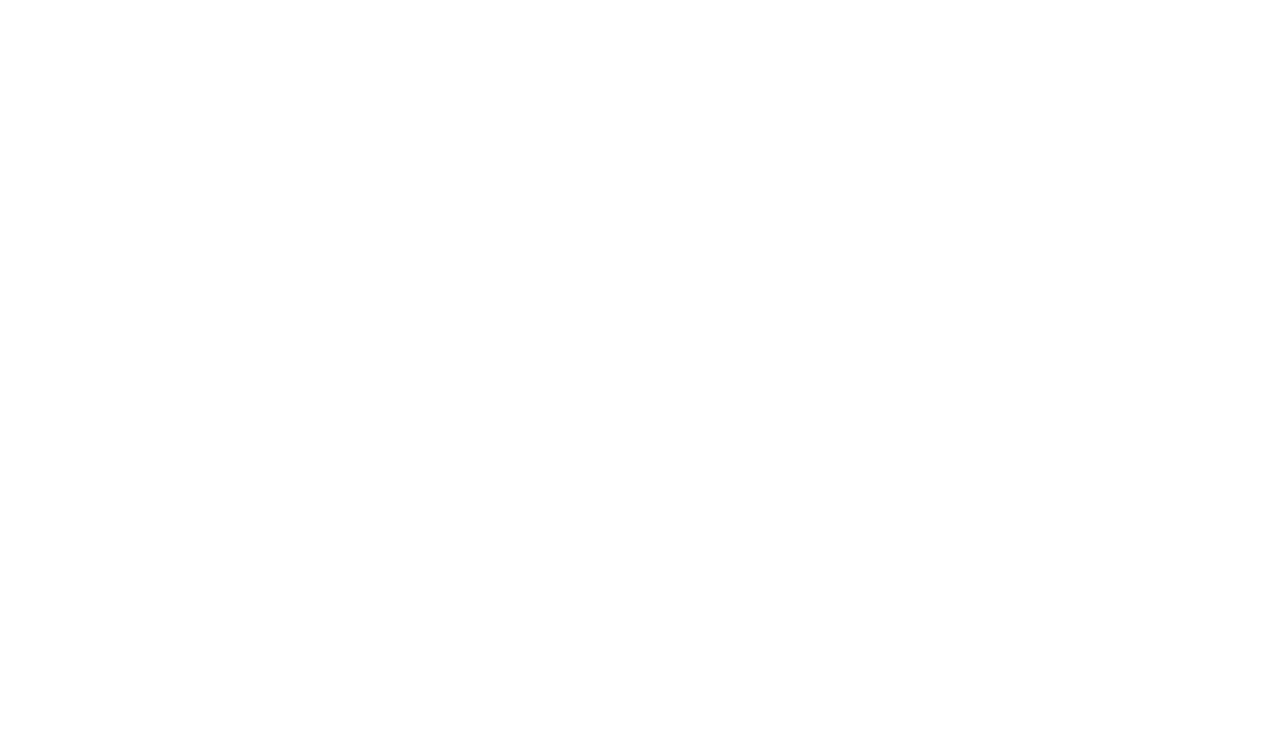
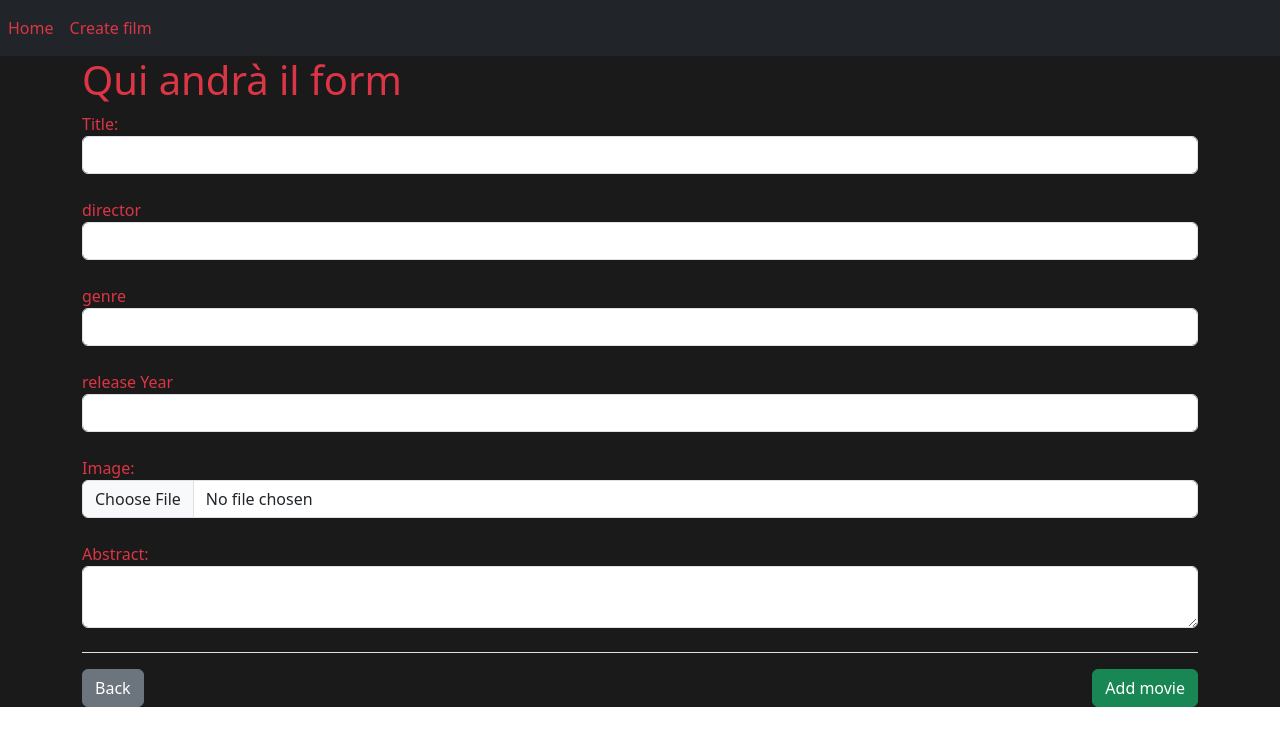
Before and after one commit to manuelpezzi/webapp-react, a React (Vite) app: page /movie/create in a window 1280 px wide. Before the commit this address had no page. Shown: the top 746 px of the page. Built offline with nearby package versions, Linux system fonts and the light colour scheme.

Commit message:
add create movie page and mod color to site

```diff
--- a/src/App.jsx
+++ b/src/App.jsx
@@ -3,6 +3,7 @@
 import HomePage from './pages/Homepage';
 import MoviePage from './pages/MoviePage';
 
+import CreateMoviePage from './pages/CreateMoviePage';
 function App() {
   return (
     <>
@@ -11,7 +12,9 @@
           <Route Component={DefaultLayout}>
             {/* qui vanno le pagine */}
             <Route path="/" Component={HomePage} />
+            <Route path='/movie/create' Component={CreateMoviePage} />
             <Route path="/movies/:id" Component={MoviePage} />
+
           </Route>
         </Routes>
       </BrowserRouter>
--- a/src/components/Header.jsx
+++ b/src/components/Header.jsx
@@ -3,10 +3,14 @@
 export default function Header() {
     return (
         <header>
-            <nav className="navbar navbar-expand navbar-light bg-light">
+            <nav className="navbar navbar-expand navbar-light bg-dark ">
                 <div className="nav navbar-nav">
-                    <NavLink className="nav-item nav-link" to="/">
+                    <NavLink className="nav-item nav-link text-danger" to="/">
                         Home
+                    </NavLink>
+                    <NavLink className="nav-item nav-link text-danger" to="/movie/create">
+                        {' '}
+                        Create film
                     </NavLink>
                 </div>
             </nav>
--- a/src/components/MovieCard.jsx
+++ b/src/components/MovieCard.jsx
@@ -5,9 +5,9 @@
 
     return (
         <>
-            <div className="card mb-4">
+            <div className="card mb-4 text-danger">
                 <img src={image} alt={title} />
-                <div className="card-body">
+                <div className="card-body bg-dark">
                     <h5 className="card-title text-center">{title}</h5>
                     <span>
                         <b>direct By: </b>
@@ -25,7 +25,7 @@
                         <b>Relase Date:</b>
                         {release_year}
                     </p>
-                    <Link to={`movies/${id}`}>Read More</Link>
+                    <Link to={`movies/${id}`} className='text-danger'>Read More</Link>
                 </div>
             </div>
         </>
--- a/src/components/ReviewCard.jsx
+++ b/src/components/ReviewCard.jsx
@@ -2,9 +2,9 @@
     const { id, name, vote, text } = review;
     return (
         <>
-            <div key={id} className="card mb-4">
-                <div className="card-body">
-                    <h5>{name}</h5>
+            <div key={id} className="card mb- bg-dark ">
+                <div className="card-body text-danger">
+                    <h5 >{name}</h5>
                     <p className="card-text">{text}</p>
                     <span>Voto: {vote}</span>
                 </div>
--- a/src/components/ReviewForm.jsx
+++ b/src/components/ReviewForm.jsx
@@ -40,9 +40,9 @@
 
     return (
         <>
-            <div className="card">
-                <h5>Add reviews</h5>
-                <div className="card-body">
+            <div className="card bg-dark ">
+                <h5 className='text-danger'>Add reviews</h5>
+                <div className="card-body  text-danger">
                     <form onSubmit={handleSubmit}>
                         <div className="form-group">
                             <label>Name</label>
@@ -76,7 +76,7 @@
                             />
                         </div>
                         <div>
-                            <button type="submit" className="btn btn-primary">
+                            <button type="submit" className="btn btn-danger">
                                 Crea Recensione
                             </button>
                         </div>
--- a/src/index.css
+++ b/src/index.css
@@ -0,0 +1,3 @@
+#root {
+    background-color: rgba(0, 0, 0, 0.899)
+}
--- /dev/null
+++ b/src/pages/CreateMoviePage.jsx
@@ -0,0 +1,132 @@
+import axios from 'axios';
+import { useState } from 'react';
+import { useNavigate, Link } from 'react-router-dom';
+
+export default function CreateMoviePage() {
+    const initialData = {
+        title: '',
+        director: '',
+        image: null,
+        genre: '',
+        release_year: '',
+        abstract: '',
+    };
+
+    const navigate = useNavigate();
+
+    const [formData, setFormData] = useState(initialData);
+
+    const setFieldValue = (e) => {
+        const { name, value } = e.target;
+
+        if (name === 'image') {
+            setFormData({
+                ...formData,
+                image: e.target.files[0],
+            });
+        } else {
+            setFormData({
+                ...formData,
+                [name]: value,
+            });
+        }
+    };
+
+    const handleSubmit = (e) => {
+        e.preventDefault();
+
+        axios
+            .post('http://localhost:3000/movies', formData, {
+                headers: {
+                    'Content-Type': 'multipart/form-data',
+                },
+            })
+            .then(() => {
+                navigate('/');
+            })
+            .catch((err) => console.log(err));
+    };
+
+    return (
+        <>
+            <h1 className='text-danger'>Qui andrà il form</h1>
+
+            <section className='text-danger' >
+                <form onSubmit={handleSubmit}>
+                    <div className="mb-4">
+                        <label>Title:</label>
+                        <input
+                            className="form-control"
+                            name="title"
+                            type="text"
+                            value={formData.title}
+                            onChange={setFieldValue}
+                            required
+                        />
+                    </div>
+                    <div className="mb-4">
+                        <label>director</label>
+                        <input
+                            className="form-control"
+                            name="author"
+                            type="text"
+                            value={formData.director}
+                            onChange={setFieldValue}
+                            required
+                        />
+                    </div>
+                    <div className="mb-4">
+                        <label>genre</label>
+                        <input
+                            className="form-control"
+                            name="author"
+                            type="text"
+                            value={formData.genre}
+                            onChange={setFieldValue}
+                            required
+                        />
+                    </div>
+                    <div className="mb-4">
+                        <label>release Year</label>
+                        <input
+                            className="form-control"
+                            name="release_year"
+                            type="text"
+                            value={formData.release_year}
+                            onChange={setFieldValue}
+                            required
+                        />
+                    </div>
+                    <div className="mb-4">
+                        <label>Image:</label>
+                        <input
+                            className="form-control"
+                            name="image"
+                            type="file"
+                            onChange={setFieldValue}
+                            required
+                        />
+                    </div>
+                    <div className="mb-4">
+                        <label>Abstract:</label>
+                        <textarea
+                            value={formData.abstract}
+                            className="form-control"
+                            name="abstract"
+                            onChange={setFieldValue}
+                            required
+                        ></textarea>
+                    </div>
+                    <div className="border-top mb-3 pt-3 d-flex justify-content-between">
+                        <Link className="btn btn-secondary" to="/">
+                            Back
+                        </Link>
+                        <button className="btn btn-success" type="submit">
+                            Add movie
+                        </button>
+                    </div>
+                </form>
+            </section>
+        </>
+    );
+}
--- a/src/pages/Homepage.jsx
+++ b/src/pages/Homepage.jsx
@@ -29,9 +29,9 @@
 
     return (
         <>
-            <h1 className="text-primary">Boolmovies</h1>
-            <h2>Tutti i nostri film</h2>
-            <div className="row row-cols-3">
+            <h1 className="text-danger text-center">Boolmovies</h1>
+            <h2 className='text-danger'>Tutti i nostri film</h2>
+            <div className="row row-cols-3 ">
 
                 {renderMovies()}
 
--- a/src/pages/MoviePage.jsx
+++ b/src/pages/MoviePage.jsx
@@ -23,12 +23,12 @@
     };
     return (
         <>
-            <h1>{movie?.title}</h1>
+            <h1 className='text-danger'>{movie?.title}</h1>
             <img src={movie?.image} alt={movie?.title} />
             {/* qui andrà la pagina di dettaglio del prodotto */}
 
             <section>
-                <h4>Our community reviews</h4>
+                <h4 className='text-danger'>Our community reviews</h4>
                 {renderReviews()}
             </section>
             <section>
```
